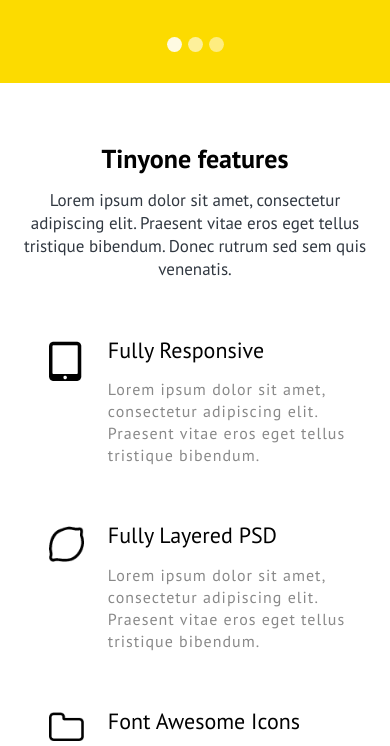
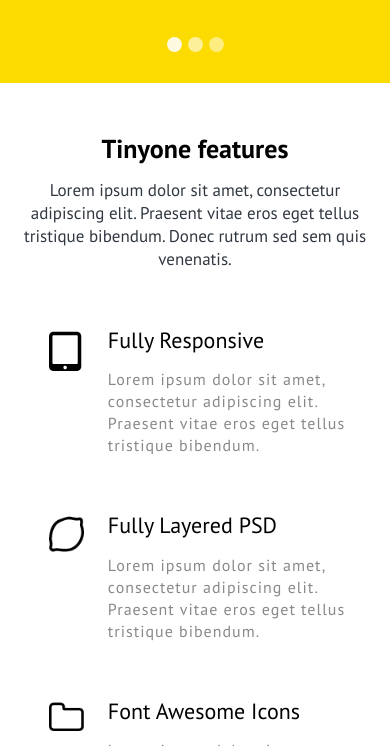
Before and after one commit to Sadib-Raiyan/TinyOne-Full, a plain HTML site: page index.html in a window 390 px wide. Shown: the part 469-1215 px from the top of the page. Drawn offline with nearby package versions, Linux system fonts and the light colour scheme.

Commit message:
Update media.css

```diff
--- a/css/media.css
+++ b/css/media.css
@@ -34,8 +34,8 @@
 	}
 
 	.c_padding{
-	padding-top: 60px;
-	padding-bottom: 80px;
+	padding-top: 50px;
+	padding-bottom: 55px;
 	}
 	.c_mt_70{
 	margin-top: 60px;
@@ -87,7 +87,7 @@
 	/*Features Start*/
 	.c_padding{
 	padding-top: 70px;
-	padding-bottom: 90px;
+	padding-bottom: 70px;
 	}
 	.c_mt_70{
 	margin-left: 25px;
```
